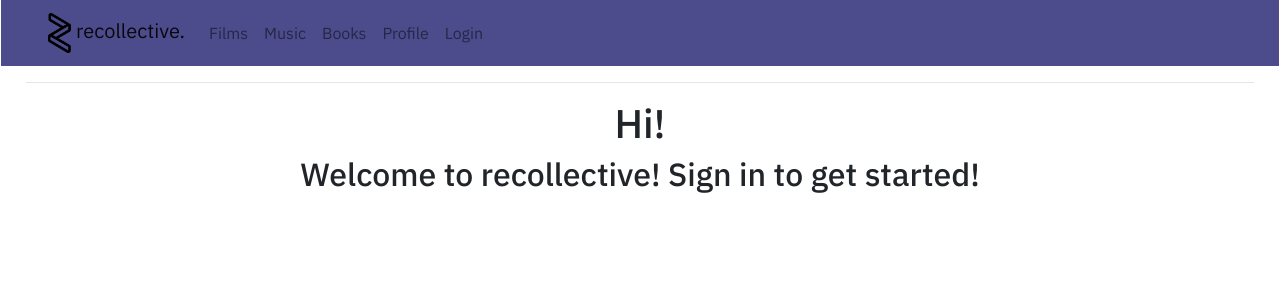
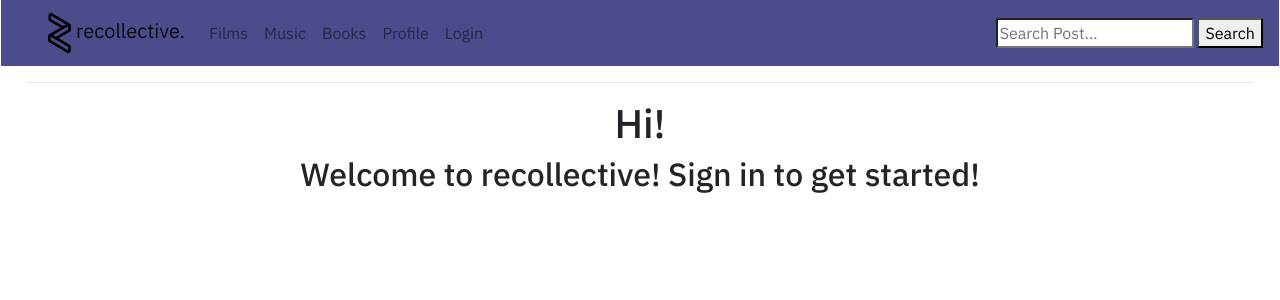
Before and after one commit to MonkeInABox/CITS3403Project, a Flask app: page / in a window 1280 px wide. Shown: the top 300 px of the page. Run offline with Flask 3, Linux system fonts and the light colour scheme; data that the repository does not hold is empty.

Commit message:
Search Functionality Added
By typing anything in the search box in the nav bar, posts will be returned whose body contents match what was inputted in the search bar. The posts are listed in descending order based on when they were posted (newest to oldest).

```diff
--- a/app/main/forms.py
+++ b/app/main/forms.py
@@ -1,6 +1,6 @@
 from flask_wtf import FlaskForm
-from wtforms import SubmitField, TextAreaField
-from wtforms.validators import Length
+from wtforms import StringField, SubmitField, TextAreaField
+from wtforms.validators import Length, DataRequired
 
 class EditProfileForm(FlaskForm):
     about_me = TextAreaField('About me', validators=[Length(min=0, max=140)])
@@ -9,3 +9,7 @@ class EditProfileForm(FlaskForm):
 class PostNewComment(FlaskForm):
     body = TextAreaField('Post Comment', validators=[Length(min=0, max=200)])
     submit = SubmitField('Submit Comment')
+
+class SearchForm(FlaskForm):
+    searched = StringField("Searched", validators=[DataRequired()])
+    submit = SubmitField("Submit Search")
--- a/app/main/routes.py
+++ b/app/main/routes.py
@@ -1,5 +1,5 @@
 from flask import render_template, flash, redirect, url_for, request, current_app
-from app.main.forms import EditProfileForm, PostNewComment
+from app.main.forms import EditProfileForm, PostNewComment, SearchForm
 from flask_login import current_user, login_required
 import sqlalchemy as sa
 from app.models import User, Post, Comment
@@ -93,3 +93,31 @@ def edit_profile():
         form.about_me.data = current_user.about_me
     return render_template('edit_profile.html', title='Edit Profile',
                            form=form)
+
+@bp.context_processor
+def heading():
+    form = SearchForm()
+    return dict(form=form)
+
+#Search Page
+@bp.route('/search', methods=['POST'])
+def search():
+    form = SearchForm()
+    if form.validate_on_submit():
+        search_term = form.searched.data
+    page = request.args.get('page', 1, type=int)
+
+    query = sa.select(Post).filter(Post.body.like('%' + search_term + '%')).order_by(Post.timestamp.desc())
+    posts = db.paginate(query, page=page, per_page=current_app.config['POSTS_PER_PAGE'], error_out=False)
+
+    if posts.has_next:
+        next_url = url_for('main.search', page=posts.next_num)
+    else:
+        next_url = None
+
+    if posts.has_prev:
+        prev_url = url_for('main.search', page=posts.prev_num)
+    else:
+        prev_url = None
+
+    return render_template('search.html', title='Search', form = form, search_term = search_term, posts = posts.items, next_url = next_url, prev_url = prev_url)
--- a/app/main/templates/heading.html
+++ b/app/main/templates/heading.html
@@ -47,6 +47,13 @@
           </li>
           {% endif %}
         </ul>
+        <div>
+          <form action = "{{ url_for('main.search')}}" method= "POST">
+            {{ form.hidden_tag() }}
+            <input name = "searched" type = "search" placeholder = "Search Post...">
+            <button type = "submit">Search</button>
+          </form>
+        </div>
       </div>
     </nav>
       <hr>
```
Also changed, not shown: app/main/templates/search.html (added, +24 -0 lines), app.db.
